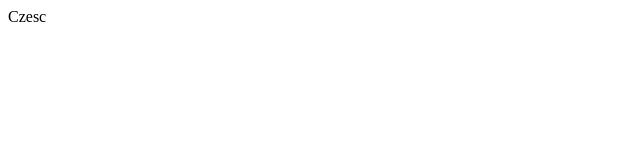
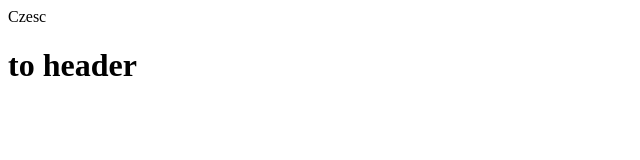
Before and after one commit to blizni79/pw-spi, a plain HTML site: page index.html in a window 1280 px wide. Shown: the whole page, without its empty margins (0-640 px from the left). Drawn offline with Linux system fonts and the light colour scheme.

Commit message:
Update index.html

```diff
--- a/index.html
+++ b/index.html
@@ -1 +1,2 @@
 Czesc
+<h1>to header</h1>
```
